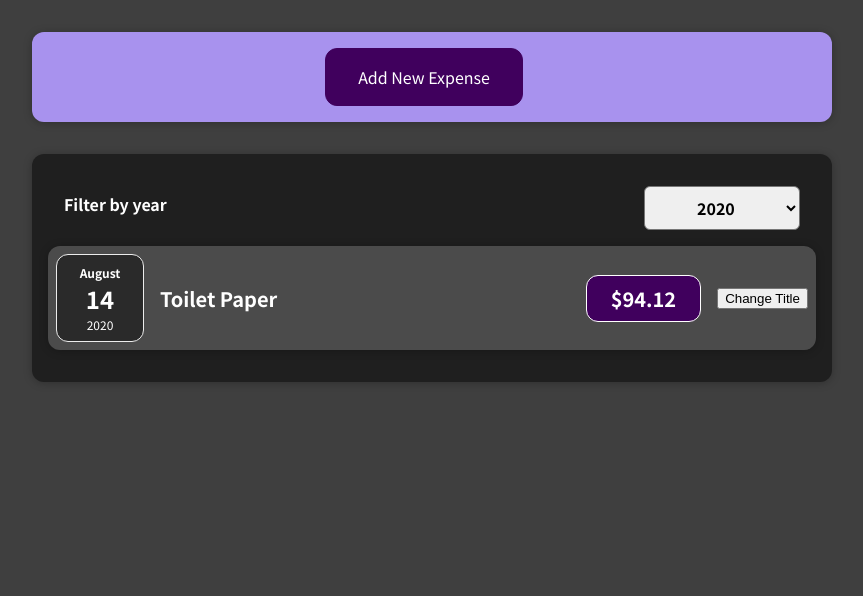
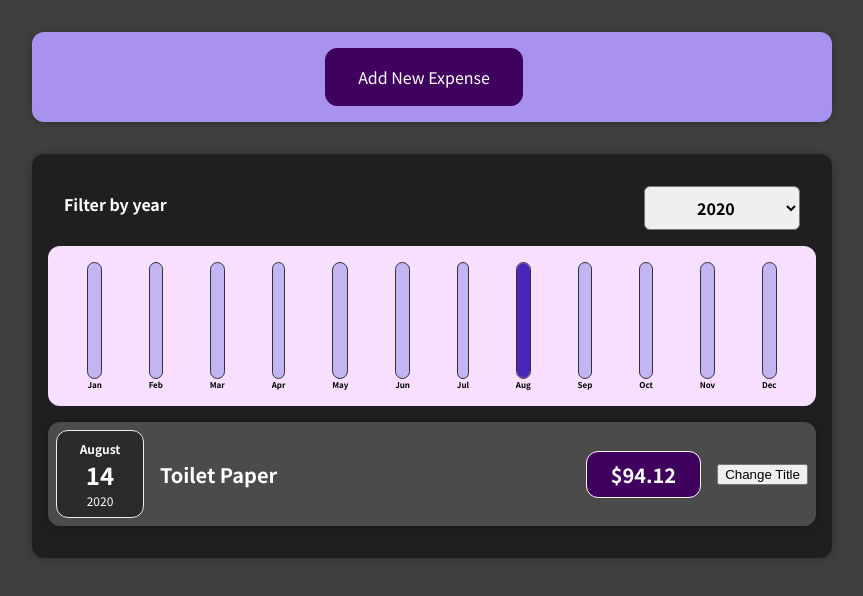
Before and after one commit to Troy420/udemy-demo-expense-tracker, a React (Create React App) app: page / in a window 1280 px wide. Shown: the top 596 px of the page, without its empty margins (208-1071 px from the left). Built offline with nearby package versions, Linux system fonts and the light colour scheme.

Commit message:
section 5 is done

```diff
--- a/src/App.js
+++ b/src/App.js
@@ -38,6 +38,8 @@
     });
   };
 
+  console.log("expenses", expenses);
+
   return (
     <div>
       <NewExpense onAddExpense={addExpenseHandler} />
--- a/src/components/Chart/Chart.js
+++ b/src/components/Chart/Chart.js
@@ -1,17 +1,24 @@
 import React from "react";
 import "./Chart.css";
+import ChartBar from "./ChartBar";
 
 const Chart = (props) => {
+  // this is to take the all the values inside chartDataPoints[{value: }, {...}] and put it in a new array
+  const dataPointValues = props.dataPoints.map((dataPoint) => dataPoint.value);
+  console.log("dataPointValues", dataPointValues);
+
+  const totalMaximum = Math.max(...dataPointValues);
+
   return (
     <div className="chart">
-      {props.dataPoints.map((dataPoint) => {
+      {props.dataPoints.map((dataPoint) => (
         <ChartBar
-          key={dataPoint.id}
+          key={dataPoint.label}
           value={dataPoint.value}
-          maxValue={null}
+          maxValue={totalMaximum}
           label={dataPoint.label}
-        />;
-      })}
+        />
+      ))}
     </div>
   );
 };
--- a/src/components/Chart/ChartBar.js
+++ b/src/components/Chart/ChartBar.js
@@ -0,0 +1,22 @@
+import React from "react";
+import "./ChartBar.css";
+
+const ChartBar = (props) => {
+  let barFillHeight = "0%";
+  if (props.maxValue > 0) {
+    barFillHeight = Math.round((props.value / props.maxValue) * 100) + "%";
+  }
+  return (
+    <div className="chart-bar">
+      <div className="chart-bar__inner">
+        <div
+          className="chart-bar__fill"
+          style={{ height: barFillHeight }}
+        ></div>
+      </div>
+      <div className="chart-bar__label">{props.label}</div>
+    </div>
+  );
+};
+
+export default ChartBar;
--- a/src/components/Expenses/Expenses.js
+++ b/src/components/Expenses/Expenses.js
@@ -3,6 +3,7 @@
 import React, { useState } from "react";
 import ExpensesFilter from "./ExpensesFilter";
 import ExpensesList from "./ExpensesList";
+import ExpensesChart from "./ExpensesChart";
 
 const Expenses = (props) => {
   const [year, setYear] = useState("2020");
@@ -19,7 +20,7 @@
   return (
     <Card className="expenses">
       <ExpensesFilter onSaveFilterYear={saveFilterYear} defaultYear={year} />
-
+      <ExpensesChart expenses={filteredByYear} />
       <ExpensesList items={filteredByYear} />
     </Card>
   );
--- /dev/null
+++ b/src/components/Expenses/ExpensesChart.js
@@ -0,0 +1,28 @@
+import React from "react";
+import Chart from "../Chart/Chart";
+
+const ExpensesChart = (props) => {
+  const chartDataPoints = [
+    { label: "Jan", value: 0 },
+    { label: "Feb", value: 0 },
+    { label: "Mar", value: 0 },
+    { label: "Apr", value: 0 },
+    { label: "May", value: 0 },
+    { label: "Jun", value: 0 },
+    { label: "Jul", value: 0 },
+    { label: "Aug", value: 0 },
+    { label: "Sep", value: 0 },
+    { label: "Oct", value: 0 },
+    { label: "Nov", value: 0 },
+    { label: "Dec", value: 0 },
+  ];
+
+  for (const expense of props.expenses) {
+    const expenseMonth = expense.date.getMonth();
+    chartDataPoints[expenseMonth].value += expense.amount;
+  }
+
+  return <Chart dataPoints={chartDataPoints} />;
+};
+
+export default ExpensesChart;
--- a/src/components/NewExpense/ExpenseForm.js
+++ b/src/components/NewExpense/ExpenseForm.js
@@ -58,7 +58,7 @@
 
     const expenseData = {
       title: enteredTitle,
-      amount: enteredAmount,
+      amount: +enteredAmount,
       date: new Date(enteredDate),
     };
 
--- a/src/components/NewExpense/NewExpense.js
+++ b/src/components/NewExpense/NewExpense.js
@@ -3,6 +3,7 @@
 import ExpenseForm from "./ExpenseForm";
 
 const NewExpense = (props) => {
+  console.log(props);
   const [buttonClicked, setButtonClicked] = useState("false");
   const saveExpenseDataHandler = (enteredExpenseData) => {
     const expenseData = {
```
Also changed, not shown: 1 other file (tests, documents, lock files or other folders).
